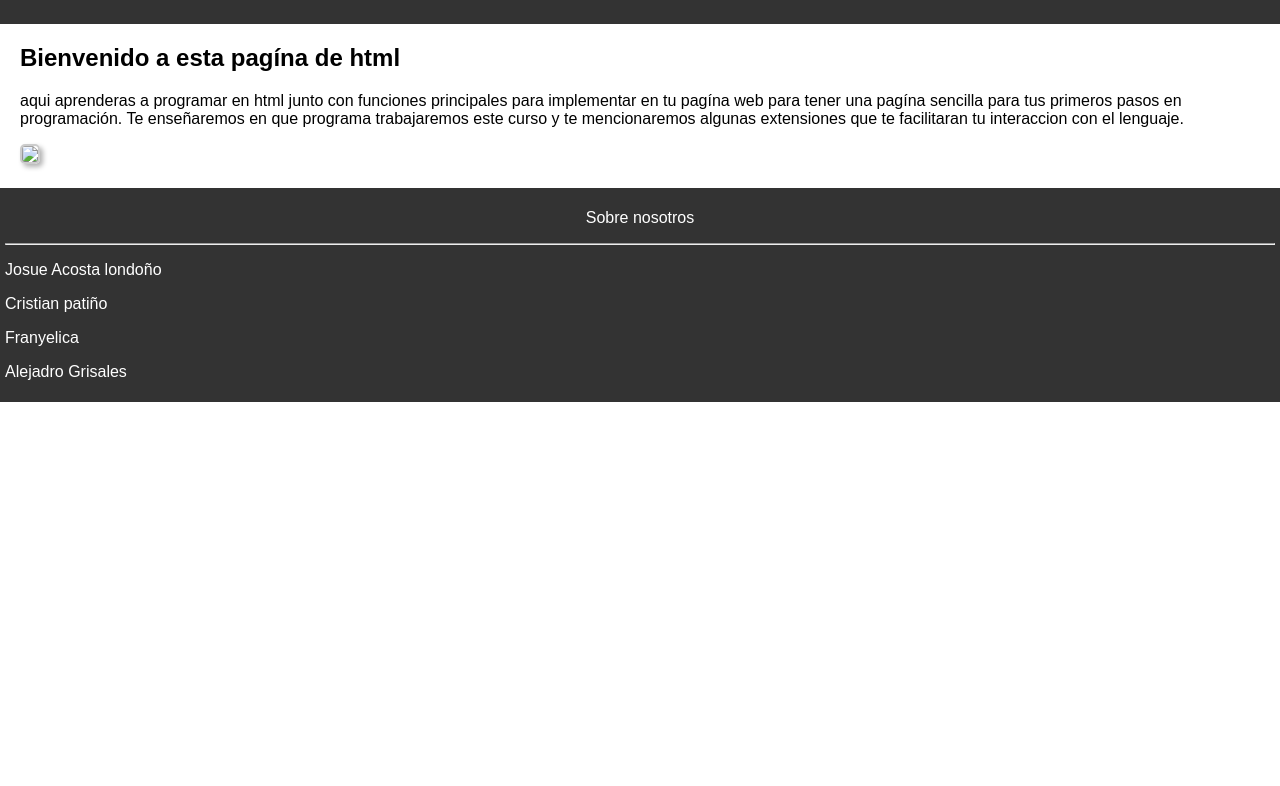
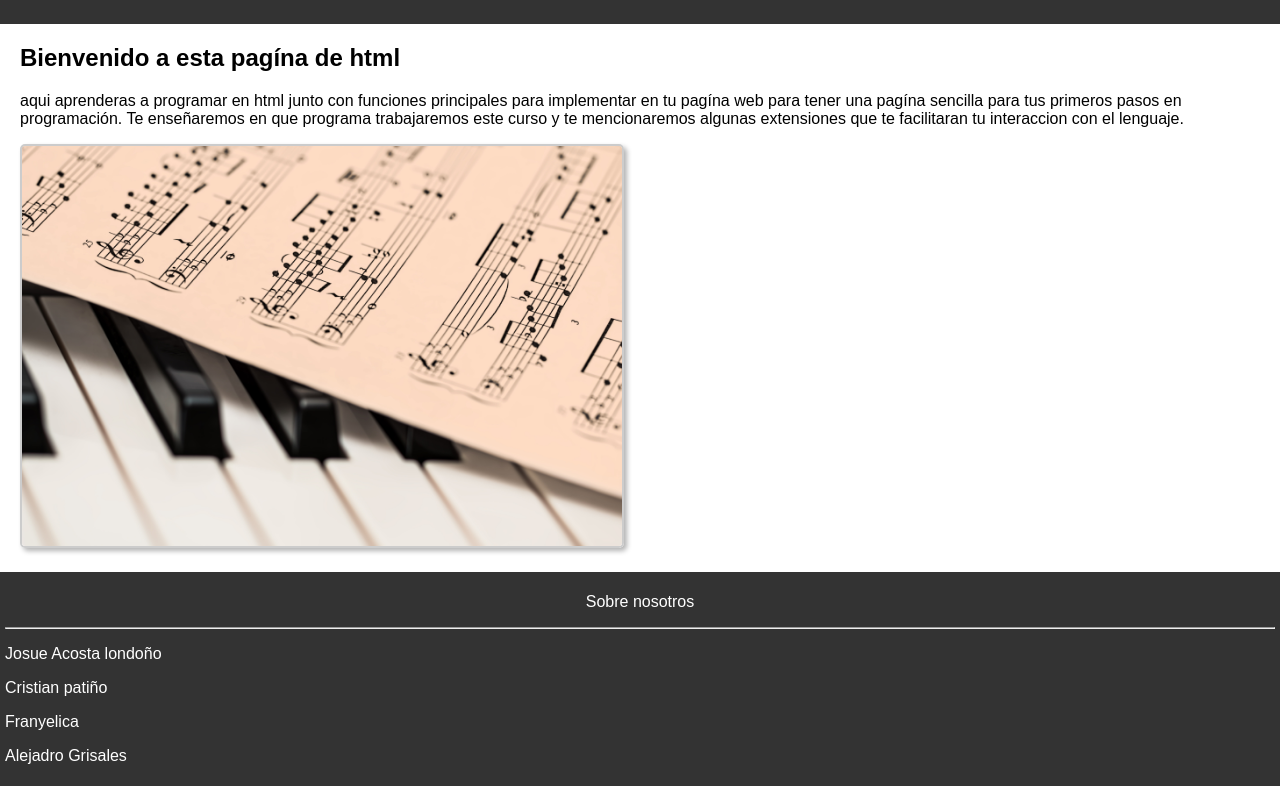
Before and after one commit to josueac2001/ColegioMusicaVL, a plain HTML site: page Proyecto1/index.html in a window 1280 px wide. Shown: the part 98-884 px from the top of the page. Before the commit the page ends 800 px from the top, so only its background shows below. Drawn offline with Linux system fonts and the light colour scheme.

Commit message:
Josueac2001
Se cambio el nombre de Signin por singup y se arreglo la imagen en el index.html

```diff
--- a/Proyecto1/index.html
+++ b/Proyecto1/index.html
@@ -26,7 +26,7 @@
             para tus primeros pasos en programación. Te enseñaremos en que programa trabajaremos este
             curso y te mencionaremos algunas extensiones que te facilitaran tu interaccion con el lenguaje.
         </p>
-        <img src="Musica.jpg" class="img">
+        <img src="img/Musica.jpg" class="img">
     </main>
     <footer>
         <p class="alignCenter">Sobre nosotros</p>
--- a/Proyecto1/scripts.js
+++ b/Proyecto1/scripts.js
@@ -15,3 +15,7 @@ function login() {
     }
 
 }
+
+function signup(){
+
+}
--- a/Proyecto1/styles.css
+++ b/Proyecto1/styles.css
@@ -72,7 +72,7 @@ footer {
 }
 
 .img{
-    width: 300px;
+    width: 600px;
     border: 2px solid #ccc;
     border-radius: 5px;
     box-shadow: 3px 3px 5px rgba(0, 0, 0, 0.3);
```
Also changed, not shown: Proyecto1/login.html (+2 -2 lines), Proyecto1/signup.html (renamed from Proyecto1/signin.html).
